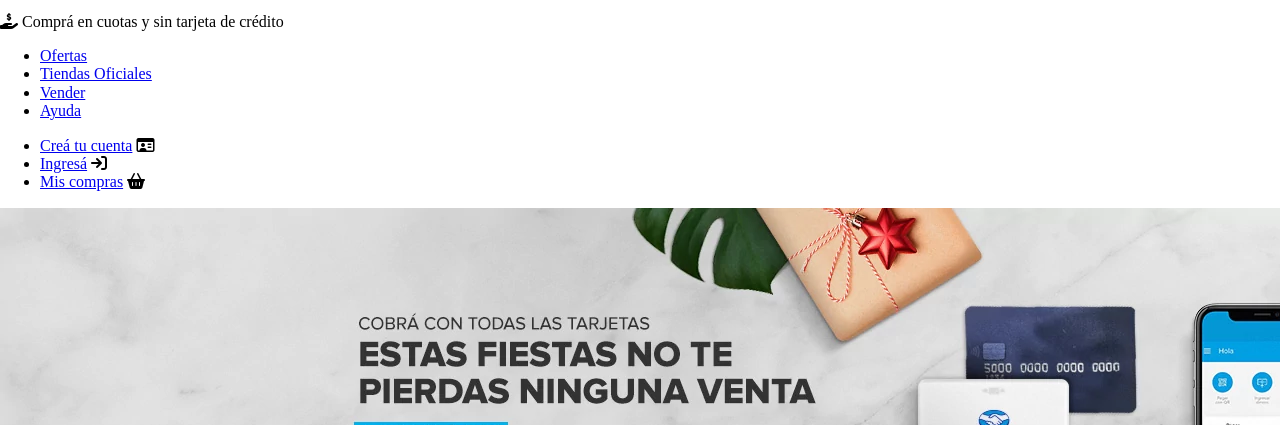
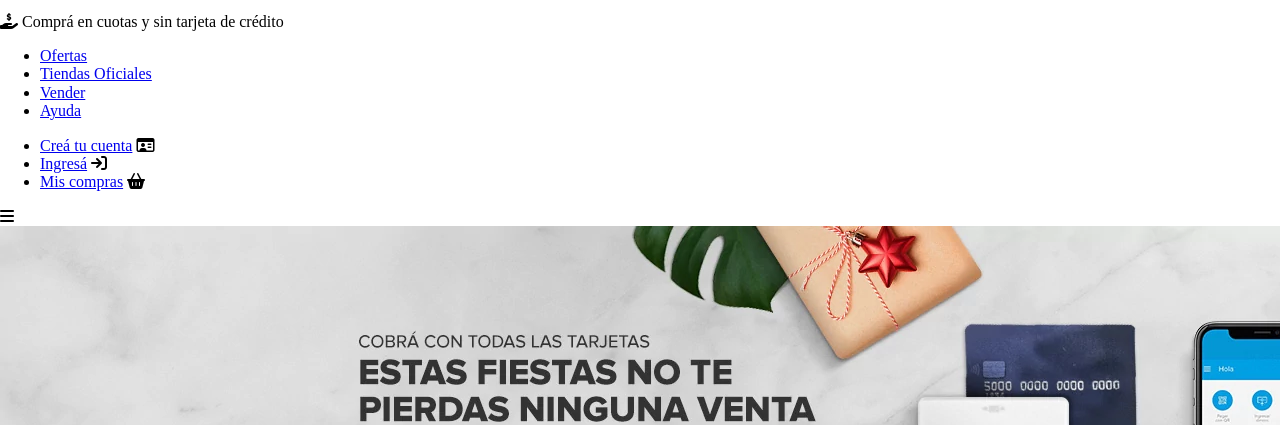
Before and after one commit to Tade0G/mercado-liebre-DH2023, a website: page views/home.html in a window 1280 px wide. Shown: the part 375-800 px from the top of the page. Drawn offline with Linux system fonts and the light colour scheme; files that its build step writes are made by us from their sources; files whose address does not match are found by name.

Commit message:
agregando icono de menu hamburguesa

```diff
--- a/views/home.html
+++ b/views/home.html
@@ -36,6 +36,10 @@
 					</ul>
 				</section>
 			</nav>
+
+			<div class="burger-menu">
+				<i class="fas fa-bars"></i>
+			</div>
 
 		</header>
 
```
